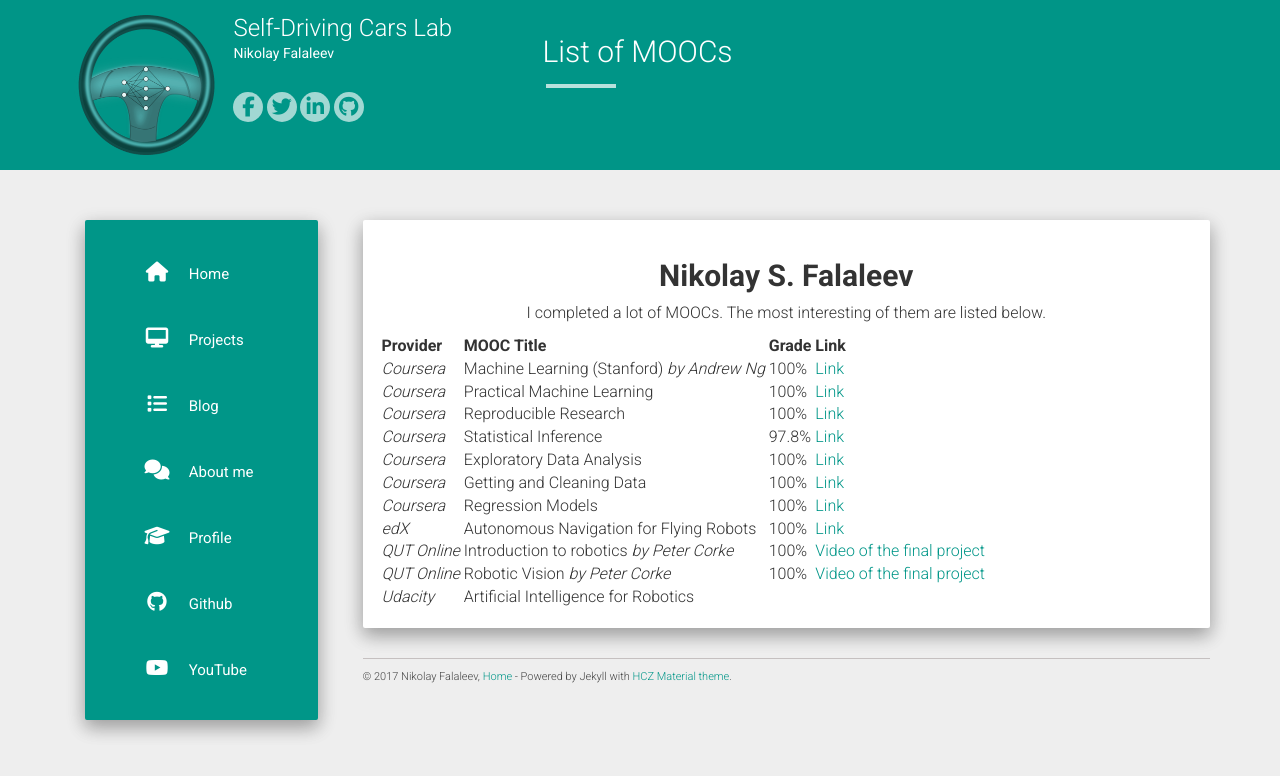
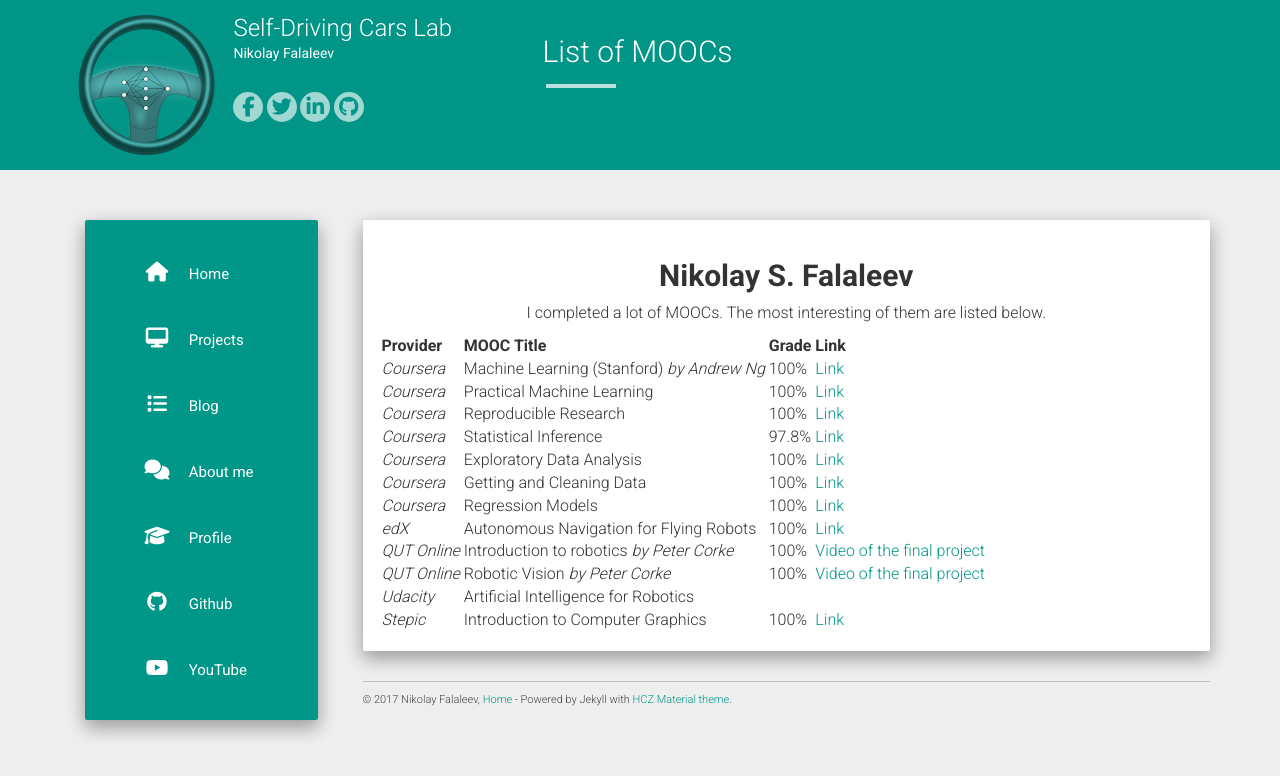
Before and after one commit to NikolasEnt/NikolasEnt.github.io, a Jekyll site: the page built from moocs.md, in a window 1280 px wide. Shown: the top 776 px of the page. Built offline with Jekyll 4.4.1, drawn with Linux system fonts in a browser that asks for light colours; nearby versions of some CDN libraries.

Commit message:
Add Intro to CG course into the MOOCs list
feat: Add an old MOOC certificate

```diff
--- a/moocs.md
+++ b/moocs.md
@@ -20,3 +20,4 @@ permalink: /moocs/
 | _QUT Online_ | | Introduction to robotics _by Peter Corke_ | | 100% | | [Video of the final project](https://youtu.be/MI-_qLKzQXc)|
 | _QUT Online_ | | Robotic Vision _by Peter Corke_ | | 100% | | [Video of the final project](https://youtu.be/RPiUF6k66uc)|
 | _Udacity_ | | Artificial Intelligence for Robotics | |  | | |
+| _Stepic_ | | Introduction to Computer Graphics | | 100%  | |  [Link](https://stepik.org/certificate/9e5336844b15c2a4f119e1f73ef093421356b39c.pdf) |
```
